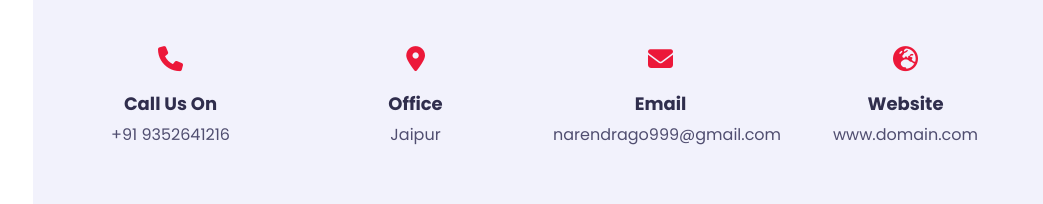
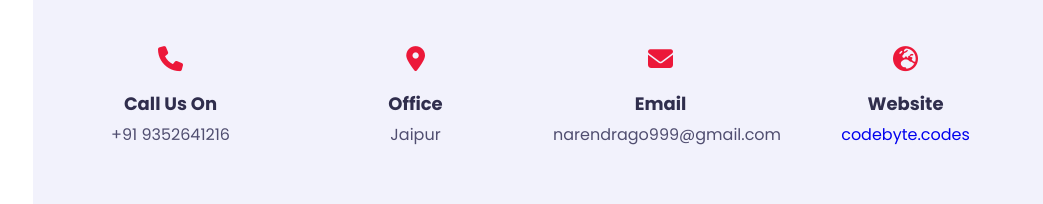
Before and after one commit to narendrago999/portfolio, a plain HTML site: page index.html in a window 1280 px wide. Shown: the part 4620-4824 px from the top of the page, without its empty margins (237-1280 px from the left). Drawn offline with nearby package versions, Linux system fonts and the light colour scheme; a web font is replaced by a local one.

Commit message:
Update index.html

```diff
--- a/index.html
+++ b/index.html
@@ -432,7 +432,7 @@
                         <div class="contact-info-item padd-15">
                             <div class="icon"><i class="fa fa-globe-europe"></i></div>
                             <h4>Website</h4>
-                            <p>www.domain.com</p>
+                            <p><a href="https://codebyte.codes/">codebyte.codes</a></p>
                         </div>
                     </div>
                     <h3 class="contact-title padd-15">SEND ME AN EMAIL</h3>
```
